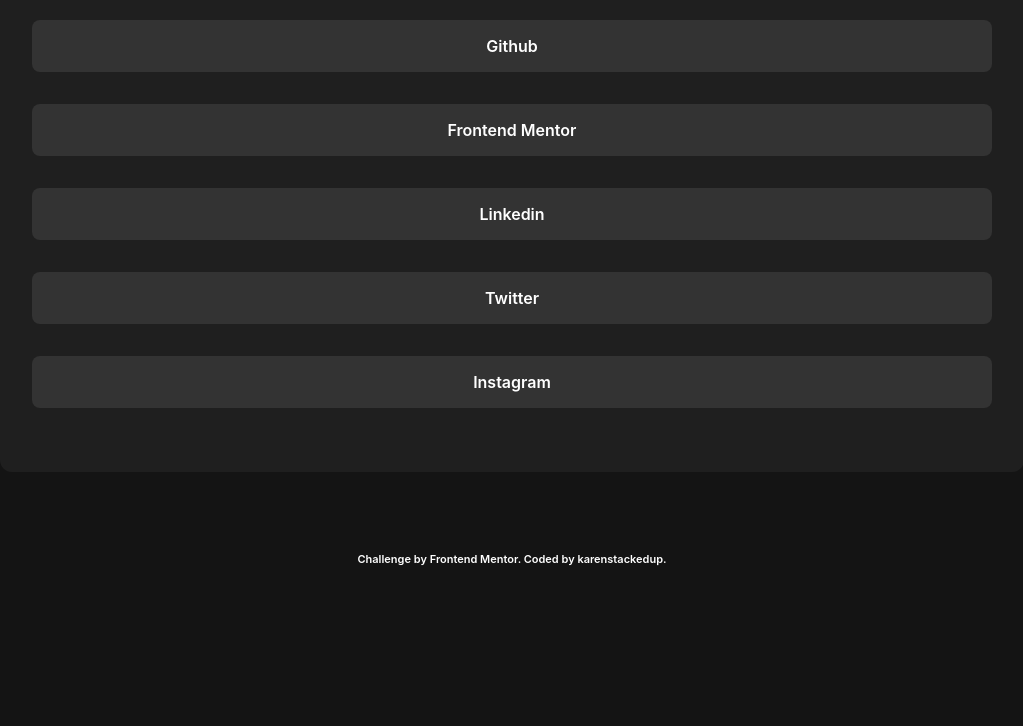
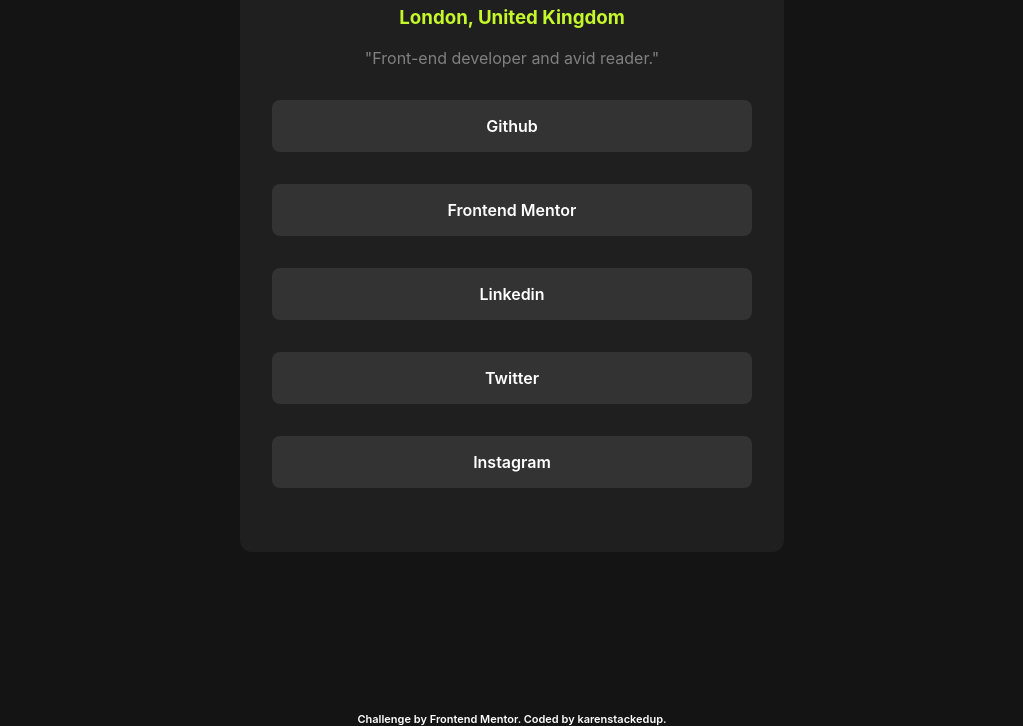
Before and after one commit to karenstackedup/social-links-profile, a plain HTML site: page index.html in a window 1280 px wide. Shown: the part 352-1078 px from the top of the page, without its empty margins (128-1151 px from the left). Before the commit the page ends 918 px from the top, so only its background shows below. Drawn offline with Linux system fonts and the light colour scheme; a web font is replaced by a local one.

Commit message:
Update bigger screen responsiveness

```diff
--- a/styles.css
+++ b/styles.css
@@ -70,8 +70,8 @@ main p {
 
 @media (min-width: 768px) {
   main {
-    max-width: 75%;
-    margin: 5rem auto;
+    max-width: 30rem;
+    margin: 10rem auto;
     padding: 2rem;
   }
 }
```
